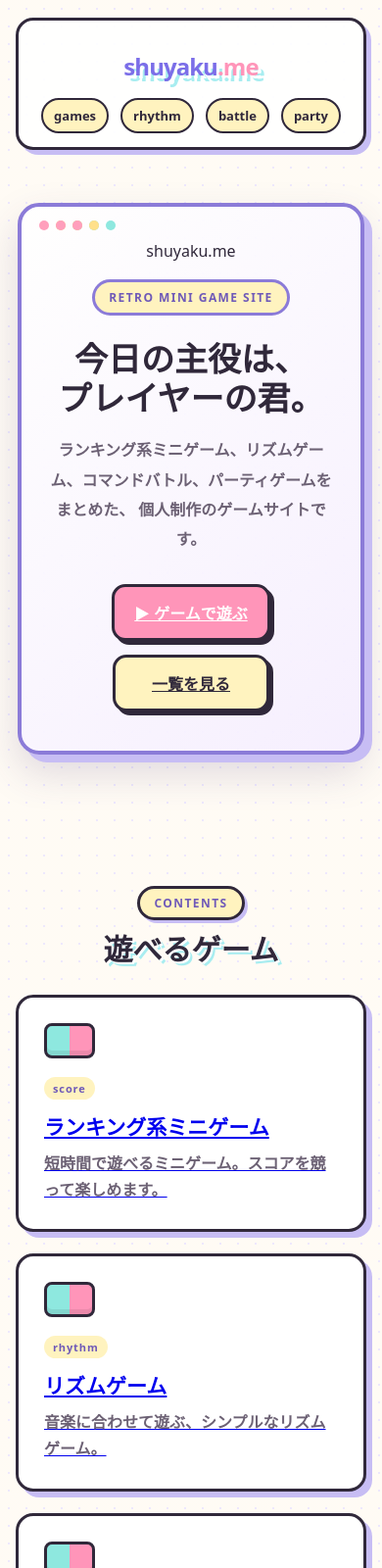
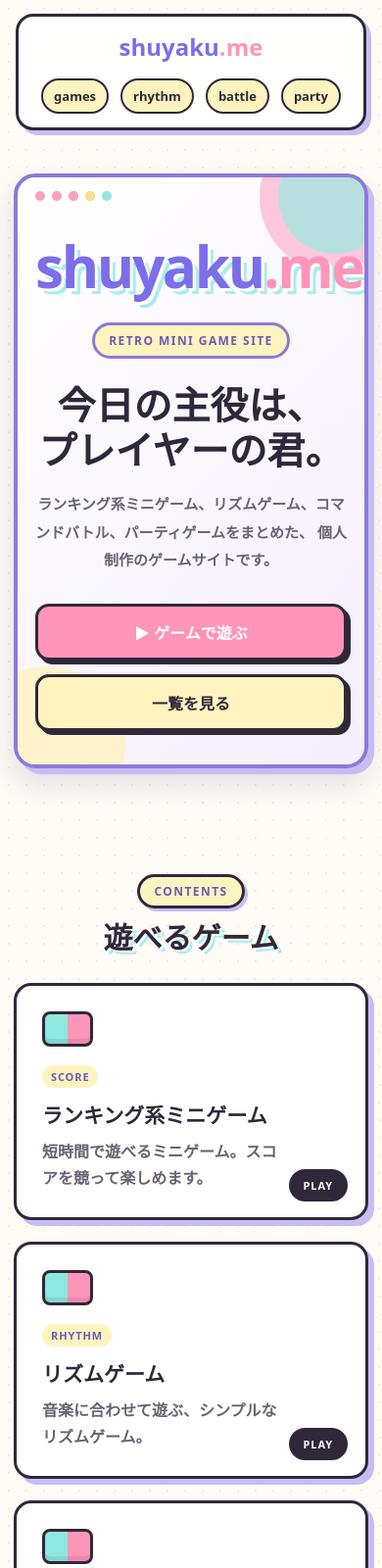
Before and after one commit to sitegarden/shuyaku, a plain HTML site: page index.html in a window 390 px wide. Shown: the top 1600 px of the page at 98% size. Drawn offline with Linux system fonts and the light colour scheme.

Commit message:
Update style.css

```diff
--- a/style.css
+++ b/style.css
@@ -1,3 +1,7 @@
+/* =========================
+   base
+========================= */
+
 * {
   box-sizing: border-box;
 }
@@ -11,11 +15,81 @@ body {
   font-family: system-ui, -apple-system, BlinkMacSystemFont, "Segoe UI", sans-serif;
   color: #30283a;
   background:
-    linear-gradient(rgba(255,255,255,0.55), rgba(255,255,255,0.55)),
+    linear-gradient(rgba(255, 255, 255, 0.55), rgba(255, 255, 255, 0.55)),
     radial-gradient(circle, #d9cdfa 1.5px, transparent 1.5px),
     #fff7e8;
   background-size: auto, 18px 18px, auto;
 }
+
+a {
+  color: inherit;
+  text-decoration: none;
+}
+
+/* =========================
+   common header / footer
+========================= */
+
+.site-header {
+  width: min(1100px, calc(100% - 32px));
+  margin: 18px auto 0;
+  padding: 14px 18px;
+  border: 3px solid #30283a;
+  border-radius: 18px;
+  background: rgba(255, 255, 255, 0.92);
+  box-shadow: 5px 5px 0 #c7bdf4;
+  display: flex;
+  align-items: center;
+  justify-content: space-between;
+  gap: 16px;
+}
+
+.site-logo {
+  font-size: 24px;
+  font-weight: 900;
+  color: #7b6ee8;
+  text-decoration: none;
+  white-space: nowrap;
+}
+
+.site-logo span {
+  color: #ff95b9;
+}
+
+.site-nav {
+  display: flex;
+  gap: 12px;
+  flex-wrap: wrap;
+  justify-content: flex-end;
+}
+
+.site-nav a {
+  padding: 7px 11px;
+  border: 2px solid #30283a;
+  border-radius: 999px;
+  background: #fff3bf;
+  color: #30283a;
+  font-size: 13px;
+  font-weight: 900;
+  text-decoration: none;
+}
+
+.site-footer {
+  width: min(1100px, calc(100% - 32px));
+  margin: 80px auto 28px;
+  padding: 20px;
+  border: 3px solid #30283a;
+  border-radius: 18px;
+  background: #fffdf6;
+  box-shadow: 5px 5px 0 #8ee8df;
+  text-align: center;
+  color: #6c6174;
+  font-weight: 700;
+}
+
+/* =========================
+   hero
+========================= */
 
 .hero {
   min-height: 78vh;
@@ -32,11 +106,37 @@ body {
   border: 4px solid #8b7bd8;
   border-radius: 22px;
   background:
-    linear-gradient(135deg, rgba(255,255,255,0.94), rgba(245,238,255,0.92));
+    linear-gradient(135deg, rgba(255, 255, 255, 0.94), rgba(245, 238, 255, 0.92));
   box-shadow:
     8px 8px 0 #c7bdf4,
     0 18px 40px rgba(70, 55, 120, 0.18);
   position: relative;
+  overflow: hidden;
+}
+
+.pixel-window::before {
+  content: "";
+  position: absolute;
+  right: -60px;
+  top: -70px;
+  width: 180px;
+  height: 180px;
+  border-radius: 50%;
+  background:
+    radial-gradient(circle, rgba(142, 232, 223, 0.7) 0 45%, transparent 46%),
+    radial-gradient(circle, rgba(255, 149, 185, 0.55) 0 60%, transparent 61%);
+  opacity: 0.9;
+}
+
+.pixel-window::after {
+  content: "";
+  position: absolute;
+  left: -50px;
+  bottom: -60px;
+  width: 160px;
+  height: 160px;
+  border-radius: 50%;
+  background: rgba(255, 243, 191, 0.8);
 }
 
 .window-dots {
@@ -45,6 +145,7 @@ body {
   left: 18px;
   display: flex;
   gap: 7px;
+  z-index: 1;
 }
 
 .window-dots span {
@@ -57,9 +158,11 @@ body {
     34px 0 0 #8ee8df;
 }
 
-.site-logo {
+.hero-logo {
+  position: relative;
+  z-index: 1;
   margin-top: 16px;
-  font-size: clamp(38px, 8vw, 76px);
+  font-size: clamp(42px, 9vw, 82px);
   font-weight: 900;
   letter-spacing: -0.04em;
   color: #7b6ee8;
@@ -68,11 +171,13 @@ body {
     6px 6px 0 #a8edf0;
 }
 
-.site-logo span {
+.hero-logo span {
   color: #ff95b9;
 }
 
 .hero-label {
+  position: relative;
+  z-index: 1;
   display: inline-block;
   margin: 18px 0 14px;
   padding: 7px 14px;
@@ -87,6 +192,8 @@ body {
 }
 
 .hero h1 {
+  position: relative;
+  z-index: 1;
   margin: 10px 0 18px;
   font-size: clamp(34px, 7vw, 66px);
   line-height: 1.18;
@@ -94,6 +201,8 @@ body {
 }
 
 .hero-text {
+  position: relative;
+  z-index: 1;
   max-width: 680px;
   margin: 0 auto;
   color: #6c6174;
@@ -103,6 +212,8 @@ body {
 }
 
 .hero-buttons {
+  position: relative;
+  z-index: 1;
   margin-top: 30px;
   display: flex;
   gap: 14px;
@@ -140,11 +251,59 @@ body {
   box-shadow: 1px 1px 0 #30283a;
 }
 
+/* =========================
+   main / section
+========================= */
+
+main {
+  width: min(980px, calc(100% - 32px));
+  margin: 0 auto 80px;
+}
+
+.section {
+  margin: 80px auto;
+}
+
+.section-title {
+  margin-bottom: 28px;
+  text-align: center;
+}
+
+.section-title p {
+  display: inline-block;
+  margin: 0 0 12px;
+  padding: 6px 14px;
+  border: 3px solid #30283a;
+  border-radius: 999px;
+  background: #fff3bf;
+  color: #6f5ab8;
+  font-size: 12px;
+  font-weight: 900;
+  letter-spacing: 0.12em;
+  text-transform: uppercase;
+  box-shadow: 3px 3px 0 #c7bdf4;
+}
+
+.section-title h2 {
+  margin: 0;
+  color: #30283a;
+  font-size: clamp(30px, 5vw, 44px);
+  line-height: 1.2;
+  text-shadow:
+    2px 2px 0 #ffffff,
+    4px 4px 0 #a8edf0;
+}
+
+/* =========================
+   game cards
+========================= */
+
 .cards {
   display: grid;
   grid-template-columns: repeat(2, minmax(0, 1fr));
   gap: 22px;
 }
+
 .card {
   min-height: 190px;
   padding: 26px;
@@ -153,6 +312,13 @@ body {
   background: #ffffff;
   box-shadow: 6px 6px 0 #c7bdf4;
   position: relative;
+  overflow: hidden;
+  transition: transform 0.12s ease, box-shadow 0.12s ease;
+}
+
+.card:hover {
+  transform: translate(3px, 3px);
+  box-shadow: 3px 3px 0 #c7bdf4;
 }
 
 .card::before {
@@ -165,7 +331,22 @@ body {
   border-radius: 8px;
   background:
     linear-gradient(90deg, #8ee8df 0 50%, #ff95b9 50%);
-  box-shadow: inset 0 -5px 0 rgba(0,0,0,0.08);
+  box-shadow: inset 0 -5px 0 rgba(0, 0, 0, 0.08);
+}
+
+.card::after {
+  content: "PLAY";
+  position: absolute;
+  right: 18px;
+  bottom: 16px;
+  padding: 6px 12px;
+  border: 3px solid #30283a;
+  border-radius: 999px;
+  background: #30283a;
+  color: white;
+  font-size: 11px;
+  font-weight: 900;
+  letter-spacing: 0.08em;
 }
 
 .card-label {
@@ -178,6 +359,7 @@ body {
   font-size: 11px;
   font-weight: 900;
   letter-spacing: 0.08em;
+  text-transform: uppercase;
 }
 
 .card h3 {
@@ -186,142 +368,25 @@ body {
 }
 
 .card p {
+  max-width: calc(100% - 70px);
   margin: 0;
   color: #6c6174;
   line-height: 1.7;
   font-weight: 600;
 }
 
-@media (max-width: 700px) {
-  .cards {
-    grid-template-columns: 1fr;
-  }
-}
-
-.section {
-  margin: 80px auto;
-}
-
-.section-title {
-  margin-bottom: 28px;
-}
-
-main {
-  width: min(980px, calc(100% - 32px));
-  margin: 0 auto 80px;
-}
-
-.section {
-  margin: 80px auto;
-}
-
-.section-title {
-  margin-bottom: 28px;
-}
-
-.cards {
-  display: grid;
-  grid-template-columns: repeat(2, minmax(0, 1fr));
-  gap: 22px;
-}
-
-.card {
-  min-height: 190px;
-  padding: 26px;
-}
-
-@media (max-width: 700px) {
-  .cards {
-    grid-template-columns: 1fr;
-  }
-
-  .section {
-    margin: 64px auto;
-  }
-}
-
-.site-header {
-  width: min(1100px, calc(100% - 32px));
-  margin: 18px auto 0;
-  padding: 14px 18px;
-  border: 3px solid #30283a;
-  border-radius: 18px;
-  background: rgba(255, 255, 255, 0.9);
-  box-shadow: 5px 5px 0 #c7bdf4;
-  display: flex;
-  align-items: center;
-  justify-content: space-between;
-  gap: 16px;
-}
-
-.site-logo {
-  font-size: 24px;
-  font-weight: 900;
-  color: #7b6ee8;
-  text-decoration: none;
-}
-
-.site-logo span {
-  color: #ff95b9;
-}
-
-.site-nav {
-  display: flex;
-  gap: 12px;
-  flex-wrap: wrap;
-  justify-content: flex-end;
-}
-
-.site-nav a {
-  padding: 7px 11px;
-  border: 2px solid #30283a;
-  border-radius: 999px;
-  background: #fff3bf;
-  color: #30283a;
-  font-size: 13px;
-  font-weight: 900;
-  text-decoration: none;
-}
-
-.site-footer {
-  width: min(1100px, calc(100% - 32px));
-  margin: 80px auto 28px;
-  padding: 20px;
-  border: 3px solid #30283a;
-  border-radius: 18px;
-  background: #fffdf6;
-  box-shadow: 5px 5px 0 #8ee8df;
-  text-align: center;
-  color: #6c6174;
-  font-weight: 700;
-}
-
-@media (max-width: 640px) {
-  .site-header {
-    flex-direction: column;
-  }
-
-  .site-nav {
-    justify-content: center;
-  }
-}
-
-
-
 /* =========================
-   message / about
+   message
 ========================= */
 
-.message,
-.comments,
-.about {
+.message {
   position: relative;
 }
 
 .comment-window {
   max-width: 760px;
   margin: 0 auto;
-  padding: 26px 28px;
+  padding: 30px 28px 26px;
   border: 3px solid #30283a;
   border-radius: 18px;
   background: #fffdf6;
@@ -351,6 +416,14 @@ main {
   font-size: 16px;
   line-height: 1.9;
   font-weight: 700;
+}
+
+/* =========================
+   about
+========================= */
+
+.about {
+  position: relative;
 }
 
 .about-box {
@@ -394,51 +467,75 @@ main {
   font-weight: 600;
 }
 
+/* =========================
+   responsive
+========================= */
+
 @media (max-width: 800px) {
   .about-box {
     grid-template-columns: 1fr;
   }
 
   .comment-window {
-    padding: 26px 22px;
+    padding: 30px 22px 24px;
   }
 }
 
+@media (max-width: 700px) {
+  main {
+    width: min(100% - 28px, 980px);
+  }
 
-.section-title {
-  margin-bottom: 28px;
-  text-align: center;
+  .cards {
+    grid-template-columns: 1fr;
+  }
+
+  .section {
+    margin: 64px auto;
+  }
+
+  .card p {
+    max-width: calc(100% - 52px);
+  }
 }
 
-.section-title p {
-  display: inline-block;
-  margin: 0 0 12px;
-  padding: 6px 14px;
-  border: 3px solid #30283a;
-  border-radius: 999px;
-  background: #fff3bf;
-  color: #6f5ab8;
-  font-size: 12px;
-  font-weight: 900;
-  letter-spacing: 0.12em;
-  text-transform: uppercase;
-  box-shadow: 3px 3px 0 #c7bdf4;
+@media (max-width: 640px) {
+  .site-header {
+    flex-direction: column;
+    align-items: center;
+    margin-top: 14px;
+  }
+
+  .site-nav {
+    justify-content: center;
+  }
+
+  .hero {
+    min-height: auto;
+    padding: 44px 14px;
+  }
+
+  .pixel-window {
+    padding: 34px 18px 34px;
+    box-shadow:
+      6px 6px 0 #c7bdf4,
+      0 14px 30px rgba(70, 55, 120, 0.16);
+  }
+
+  .hero-logo {
+    font-size: clamp(42px, 15vw, 64px);
+  }
+
+  .hero h1 {
+    font-size: clamp(32px, 10vw, 48px);
+  }
+
+  .hero-text {
+    font-size: 15px;
+  }
+
+  .primary-btn,
+  .secondary-btn {
+    width: 100%;
+  }
 }
-
-.section-title h2 {
-  margin: 0;
-  color: #30283a;
-  font-size: clamp(30px, 5vw, 44px);
-  line-height: 1.2;
-  text-shadow:
-    2px 2px 0 #ffffff,
-    4px 4px 0 #a8edf0;
-}
-
-.section {
-  margin: 80px auto;
-}
-
-.section > .section-title {
-  text-align: center;
-}
```
